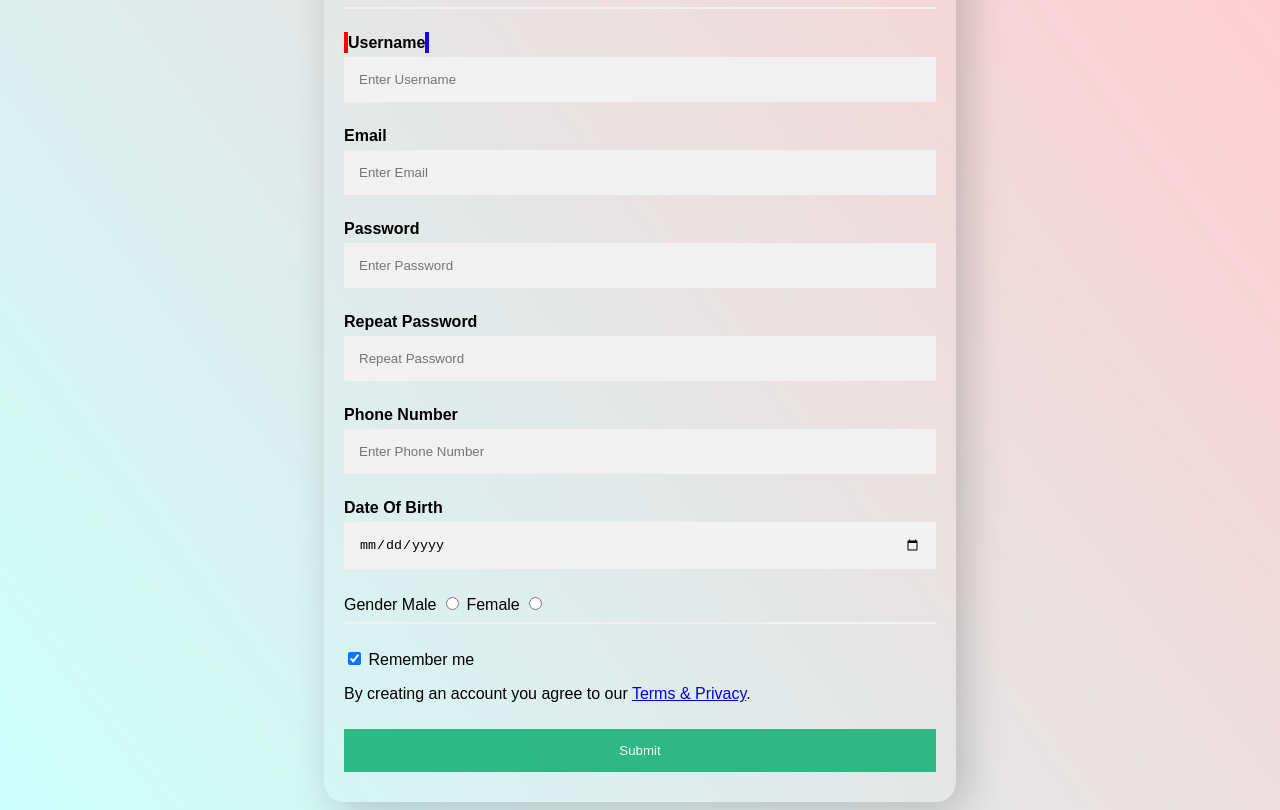
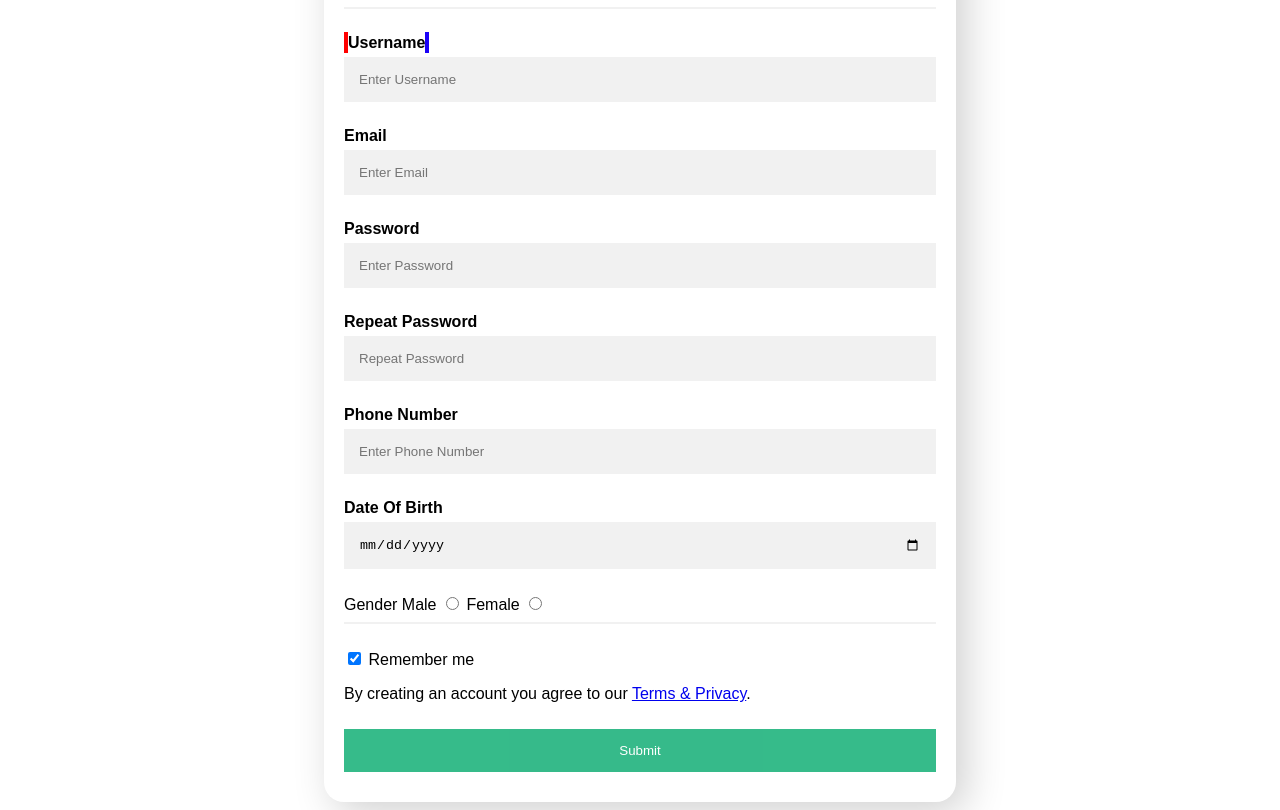
Before and after one commit to arthurchris111/contactform2, a plain HTML site: page index.html in a window 1280 px wide. Shown: the part 101-911 px from the top of the page. Drawn offline with Linux system fonts and the light colour scheme.

Commit message:
change background-color

```diff
--- a/css/style.css
+++ b/css/style.css
@@ -6,10 +6,7 @@
 
 body {
   font-family: Arial, Helvetica, sans-serif;
-  background: linear-gradient(
- 53deg,
-  #ccfffc,
-  #ffcccf)
+  background-color: white;
 }
 
 
```
